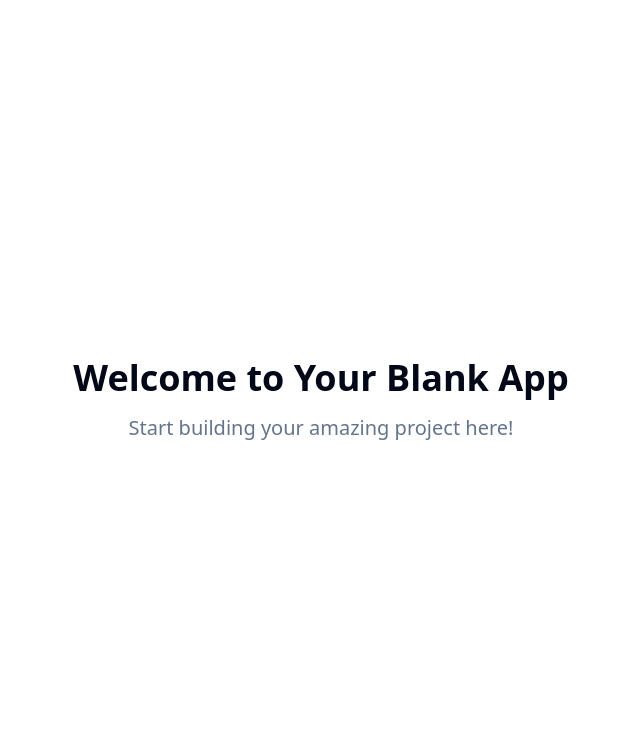
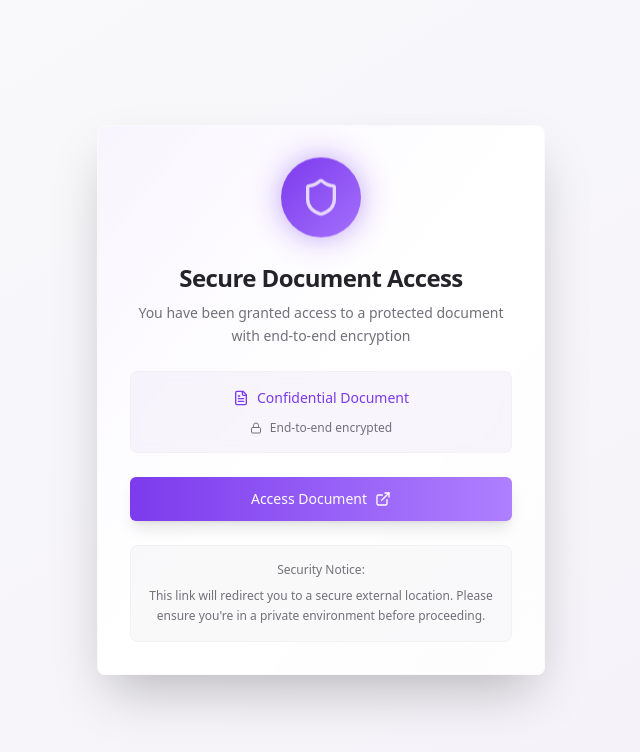
Before and after one commit to thingsg264/aesthetic-palette-maker, a React (Vite) app: page / in a window 1280 px wide. Shown: the top 752 px of the page, without its empty margins (319-959 px from the left). Built offline with nearby package versions, Linux system fonts and the light colour scheme.

Commit message:
Create new landing page
Create a new landing page with a different color scheme and improved aesthetics, inspired by the provided secure document access page.

```diff
--- /dev/null
+++ b/src/components/SecureAccess.tsx
@@ -0,0 +1,74 @@
+import { Shield, FileText, Lock, ExternalLink } from "lucide-react";
+import { Button } from "@/components/ui/button";
+import { Card } from "@/components/ui/card";
+
+const SecureAccess = () => {
+  return (
+    <div className="min-h-screen bg-gradient-to-br from-background via-accent/30 to-accent/50 flex items-center justify-center p-4">
+      <div className="w-full max-w-md">
+        <Card className="relative overflow-hidden backdrop-blur-sm bg-card/95 border-border/20 shadow-2xl animate-fade-in">
+          {/* Decorative gradient overlay */}
+          <div className="absolute inset-0 bg-gradient-to-br from-primary/5 via-transparent to-accent/10 pointer-events-none" />
+
+          <div className="relative p-8 text-center space-y-6">
+            {/* Icon section */}
+            <div className="flex justify-center">
+              <div className="relative">
+                <div className="w-20 h-20 bg-gradient-to-br from-primary to-primary-glow rounded-full flex items-center justify-center animate-float">
+                  <Shield className="w-10 h-10 text-primary-foreground" />
+                </div>
+                <div className="absolute inset-0 w-20 h-20 bg-primary/20 rounded-full animate-pulse-glow" />
+              </div>
+            </div>
+
+            {/* Main heading */}
+            <div className="space-y-2">
+              <h1 className="text-2xl font-bold text-card-foreground tracking-tight">
+                Secure Document Access
+              </h1>
+              <p className="text-muted-foreground text-sm leading-relaxed">
+                You have been granted access to a protected document with end-to-end encryption
+              </p>
+            </div>
+
+            {/* Document info */}
+            <div className="bg-accent/50 backdrop-blur-sm rounded-lg p-4 space-y-3 border border-border/30">
+              <div className="flex items-center justify-center gap-2 text-accent-foreground">
+                <FileText className="w-4 h-4" />
+                <span className="font-medium text-sm">Confidential Document</span>
+              </div>
+
+              <div className="flex items-center justify-center gap-2 text-muted-foreground">
+                <Lock className="w-3 h-3" />
+                <span className="text-xs">End-to-end encrypted</span>
+              </div>
+            </div>
+
+            {/* Access button */}
+            <Button
+              className="w-full bg-gradient-to-r from-primary to-primary-glow hover:from-primary-glow hover:to-primary transform hover:scale-[1.02] transition-all duration-300 shadow-lg hover:shadow-xl group"
+              size="lg"
+            >
+              <span className="flex items-center gap-2">
+                Access Document
+                <ExternalLink className="w-4 h-4 group-hover:translate-x-0.5 transition-transform" />
+              </span>
+            </Button>
+
+            {/* Security notice */}
+            <div className="bg-muted/50 rounded-lg p-4 border border-border/30">
+              <h3 className="text-xs font-medium text-muted-foreground mb-2">
+                Security Notice:
+              </h3>
+              <p className="text-xs text-muted-foreground leading-relaxed">
+                This link will redirect you to a secure external location. Please ensure you're in a private environment before proceeding.
+              </p>
+            </div>
+          </div>
+        </Card>
+      </div>
+    </div>
+  );
+};
+
+export default SecureAccess;
--- a/src/index.css
+++ b/src/index.css
@@ -8,33 +8,42 @@ All colors MUST be HSL.
 
 @layer base {
   :root {
-    --background: 0 0% 100%;
-    --foreground: 222.2 84% 4.9%;
+    --background: 240 10% 98%;
+    --foreground: 240 8% 15%;
 
     --card: 0 0% 100%;
-    --card-foreground: 222.2 84% 4.9%;
+    --card-foreground: 240 8% 15%;
 
     --popover: 0 0% 100%;
-    --popover-foreground: 222.2 84% 4.9%;
+    --popover-foreground: 240 8% 15%;
 
-    --primary: 222.2 47.4% 11.2%;
-    --primary-foreground: 210 40% 98%;
+    --primary: 262 83% 58%;
+    --primary-foreground: 0 0% 100%;
+    --primary-glow: 262 100% 75%;
 
-    --secondary: 210 40% 96.1%;
-    --secondary-foreground: 222.2 47.4% 11.2%;
+    --secondary: 240 5% 96%;
+    --secondary-foreground: 240 8% 15%;
 
-    --muted: 210 40% 96.1%;
-    --muted-foreground: 215.4 16.3% 46.9%;
+    --muted: 240 5% 96%;
+    --muted-foreground: 240 4% 46%;
 
-    --accent: 210 40% 96.1%;
-    --accent-foreground: 222.2 47.4% 11.2%;
+    --accent: 262 50% 95%;
+    --accent-foreground: 262 83% 58%;
 
-    --destructive: 0 84.2% 60.2%;
-    --destructive-foreground: 210 40% 98%;
+    --destructive: 0 84% 60%;
+    --destructive-foreground: 0 0% 100%;
 
-    --border: 214.3 31.8% 91.4%;
-    --input: 214.3 31.8% 91.4%;
-    --ring: 222.2 84% 4.9%;
+    --border: 240 6% 90%;
+    --input: 240 6% 90%;
+    --ring: 262 83% 58%;
+
+    /* Custom design tokens */
+    --gradient-primary: linear-gradient(135deg, hsl(262, 83%, 58%), hsl(252, 100%, 70%));
+    --gradient-secondary: linear-gradient(135deg, hsl(240, 10%, 98%), hsl(240, 5%, 96%));
+    --gradient-accent: linear-gradient(135deg, hsl(262, 50%, 95%), hsl(252, 80%, 98%));
+    --shadow-elegant: 0 20px 25px -5px hsl(262, 83%, 58% / 0.1), 0 10px 10px -5px hsl(262, 83%, 58% / 0.04);
+    --shadow-card: 0 4px 6px -1px hsl(240, 8%, 15% / 0.1), 0 2px 4px -1px hsl(240, 8%, 15% / 0.06);
+    --transition-smooth: all 0.3s cubic-bezier(0.4, 0, 0.2, 1);
 
     --radius: 0.5rem;
 
--- a/src/pages/Index.tsx
+++ b/src/pages/Index.tsx
@@ -1,14 +1,7 @@
-// Update this page (the content is just a fallback if you fail to update the page)
+import SecureAccess from "@/components/SecureAccess";
 
 const Index = () => {
-  return (
-    <div className="min-h-screen flex items-center justify-center bg-background">
-      <div className="text-center">
-        <h1 className="text-4xl font-bold mb-4">Welcome to Your Blank App</h1>
-        <p className="text-xl text-muted-foreground">Start building your amazing project here!</p>
-      </div>
-    </div>
-  );
+  return <SecureAccess />;
 };
 
 export default Index;
--- a/tailwind.config.ts
+++ b/tailwind.config.ts
@@ -26,7 +26,8 @@ export default {
 				foreground: 'hsl(var(--foreground))',
 				primary: {
 					DEFAULT: 'hsl(var(--primary))',
-					foreground: 'hsl(var(--primary-foreground))'
+					foreground: 'hsl(var(--primary-foreground))',
+					glow: 'hsl(var(--primary-glow))'
 				},
 				secondary: {
 					DEFAULT: 'hsl(var(--secondary))',
@@ -84,11 +85,26 @@ export default {
 					to: {
 						height: '0'
 					}
+				},
+				'fade-in': {
+					'0%': { opacity: '0', transform: 'translateY(20px)' },
+					'100%': { opacity: '1', transform: 'translateY(0)' }
+				},
+				'pulse-glow': {
+					'0%, 100%': { boxShadow: '0 0 20px hsl(var(--primary) / 0.3)' },
+					'50%': { boxShadow: '0 0 40px hsl(var(--primary) / 0.6)' }
+				},
+				'float': {
+					'0%, 100%': { transform: 'translateY(0px)' },
+					'50%': { transform: 'translateY(-10px)' }
 				}
 			},
 			animation: {
 				'accordion-down': 'accordion-down 0.2s ease-out',
-				'accordion-up': 'accordion-up 0.2s ease-out'
+				'accordion-up': 'accordion-up 0.2s ease-out',
+				'fade-in': 'fade-in 0.6s ease-out',
+				'pulse-glow': 'pulse-glow 2s ease-in-out infinite',
+				'float': 'float 6s ease-in-out infinite'
 			}
 		}
 	},
```
